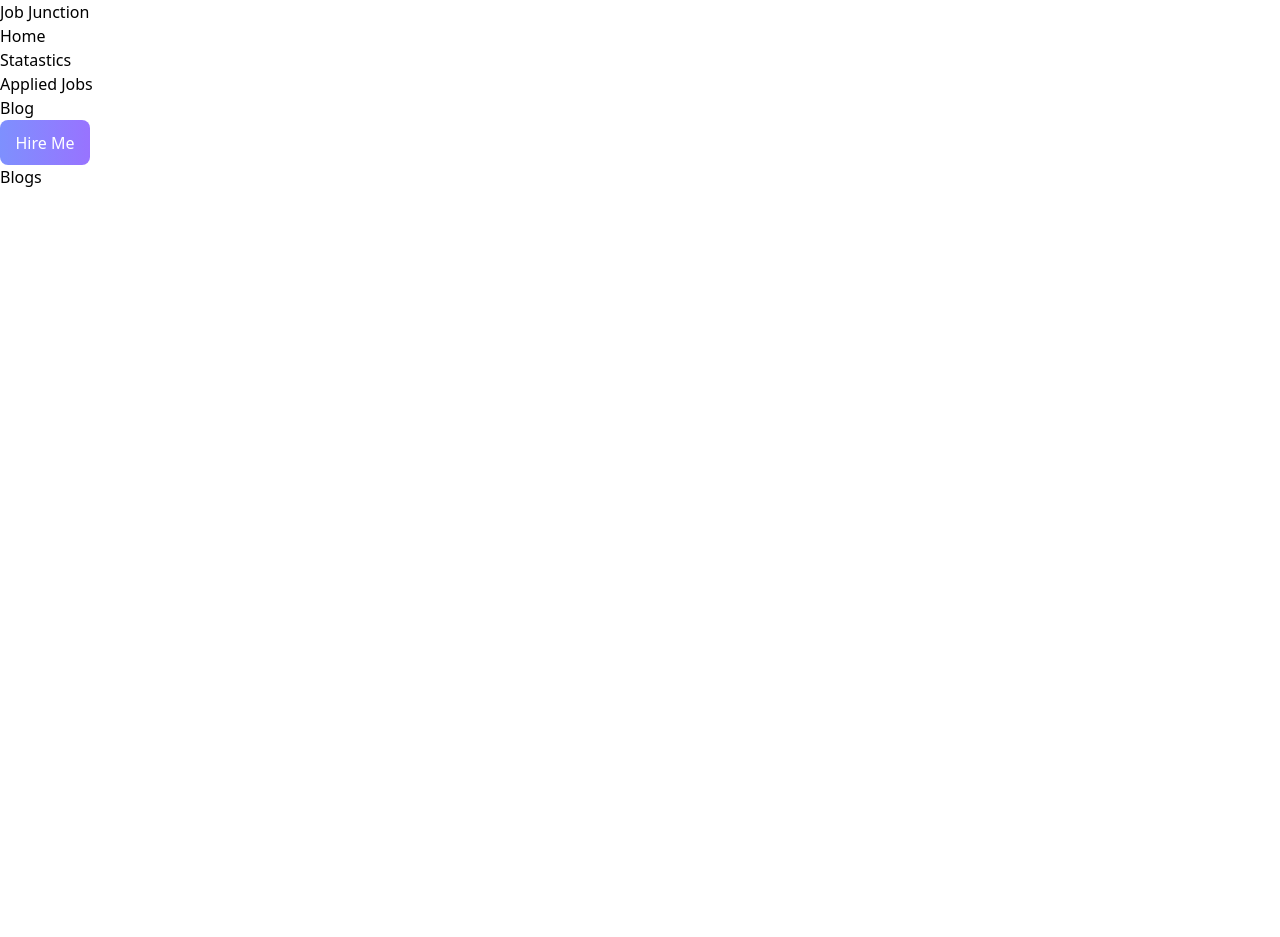
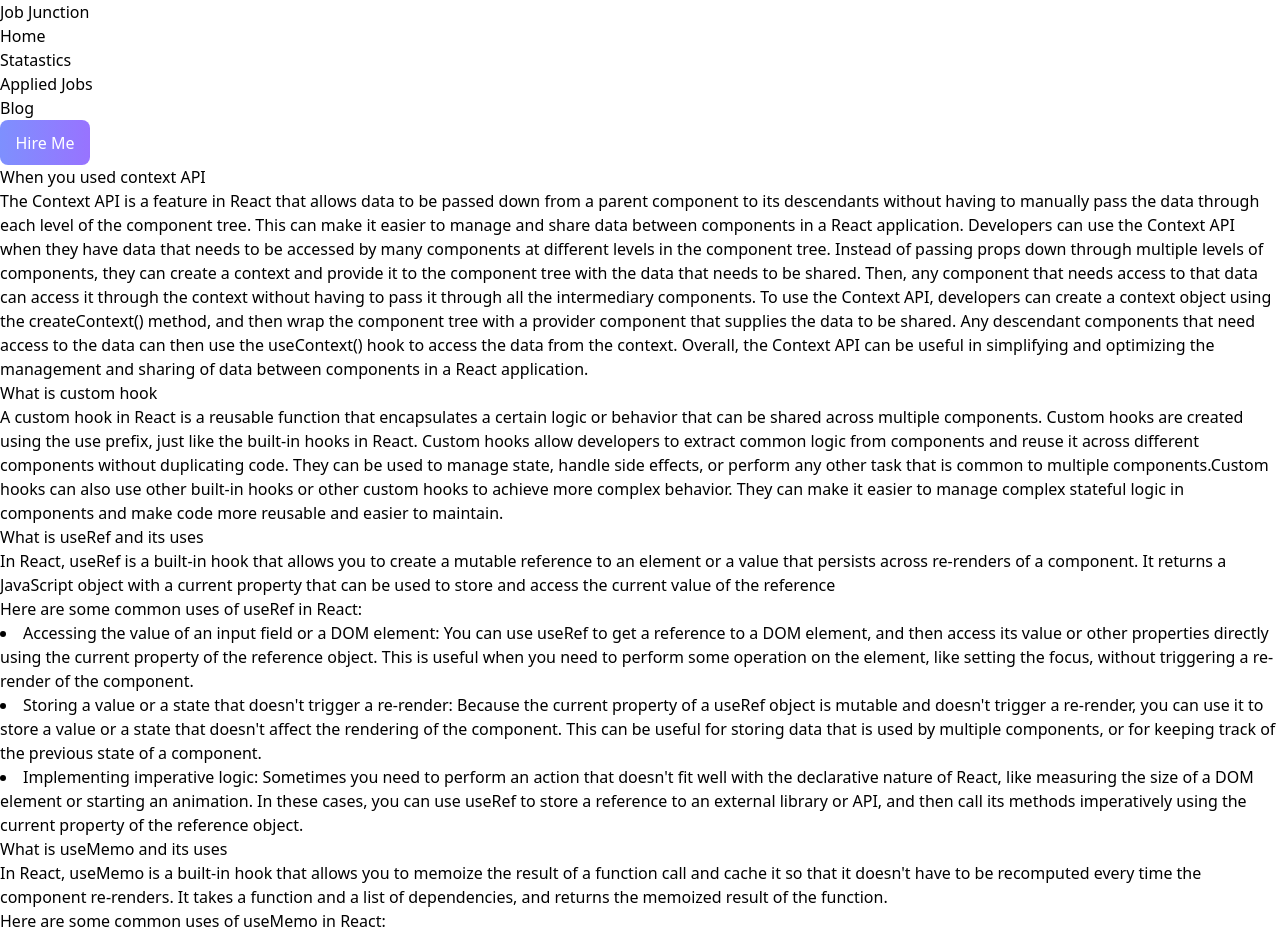
Before and after one commit to IrrfaanAli/JobJunction_Client, a React (Vite) app: page /blog in a window 1280 px wide. Shown: the top 937 px of the page. Before the commit the page ends 800 px from the top, so only its background shows below. Built offline with nearby package versions, Linux system fonts and the light colour scheme.

Commit message:
blog section done

```diff
--- a/src/Component/Blogs/Blogs.jsx
+++ b/src/Component/Blogs/Blogs.jsx
@@ -3,9 +3,35 @@ import React from 'react';
 const Blogs = () => {
     return (
         <div>
-           <p>Blogs</p>
+            <p className='text-3xl mb-7'>When you used context API</p>
+            <p>The Context API is a feature in React that allows data to be passed down from a parent component to its descendants without having to manually pass the data through each level of the component tree. This can make it easier to manage and share data between components in a React application.
+
+                Developers can use the Context API when they have data that needs to be accessed by many components at different levels in the component tree. Instead of passing props down through multiple levels of components, they can create a context and provide it to the component tree with the data that needs to be shared. Then, any component that needs access to that data can access it through the context without having to pass it through all the intermediary components.
+
+                To use the Context API, developers can create a context object using the createContext() method, and then wrap the component tree with a provider component that supplies the data to be shared. Any descendant components that need access to the data can then use the useContext() hook to access the data from the context.
+
+
+                Overall, the Context API can be useful in simplifying and optimizing the management and sharing of data between components in a React application.</p>
+
+            <p className='text-3xl mb-7 mt-3'>What is custom hook</p>
+            <p>A custom hook in React is a reusable function that encapsulates a certain logic or behavior that can be shared across multiple components. Custom hooks are created using the use prefix, just like the built-in hooks in React.
+
+                Custom hooks allow developers to extract common logic from components and reuse it across different components without duplicating code. They can be used to manage state, handle side effects, or perform any other task that is common to multiple components.Custom hooks can also use other built-in hooks or other custom hooks to achieve more complex behavior. They can make it easier to manage complex stateful logic in components and make code more reusable and easier to maintain.</p>
+            <p className='text-3xl mb-7 mt-3'>What is useRef and its uses</p>
+               <p>In React, useRef is a built-in hook that allows you to create a mutable reference to an element or a value that persists across re-renders of a component. It returns a JavaScript object with a current property that can be used to store and access the current value of the reference</p>
+               <p>Here are some common uses of useRef in React:</p>
+               <li>Accessing the value of an input field or a DOM element: You can use useRef to get a reference to a DOM element, and then access its value or other properties directly using the current property of the reference object. This is useful when you need to perform some operation on the element, like setting the focus, without triggering a re-render of the component.</li>
+               <li>Storing a value or a state that doesn't trigger a re-render: Because the current property of a useRef object is mutable and doesn't trigger a re-render, you can use it to store a value or a state that doesn't affect the rendering of the component. This can be useful for storing data that is used by multiple components, or for keeping track of the previous state of a component.</li>
+               <li>Implementing imperative logic: Sometimes you need to perform an action that doesn't fit well with the declarative nature of React, like measuring the size of a DOM element or starting an animation. In these cases, you can use useRef to store a reference to an external library or API, and then call its methods imperatively using the current property of the reference object.</li>
+            <p className='text-3xl mb-7 mt-3'>What is useMemo and its uses</p>
+            <p>In React, useMemo is a built-in hook that allows you to memoize the result of a function call and cache it so that it doesn't have to be recomputed every time the component re-renders. It takes a function and a list of dependencies, and returns the memoized result of the function.</p>
+             <p>Here are some common uses of useMemo in React:</p>
+             <li>Optimizing expensive calculations: If a component has a computationally expensive calculation that is performed frequently, it can cause the component to re-render unnecessarily and slow down the application. By using useMemo to memoize the result of the calculation, the component can avoid re-calculating the result on every re-render.</li>
+             <li>Avoiding unnecessary re-renders: If a component depends on a large data set or a complex object, it can cause the component to re-render unnecessarily if the object reference changes, even if the object's values haven't changed. By using useMemo to memoize the object or a part of it, the component can avoid re-rendering unless the memoized value actually changes.</li>
+             <li>Caching API responses: If a component fetches data from an API and the response is the same for the same inputs, you can use useMemo to cache the response and avoid unnecessary network requests.</li>
+
         </div>
     );
 };
 
-export default Blogs;<p>Blogs</p>
+export default Blogs; <p>Blogs</p>
```
